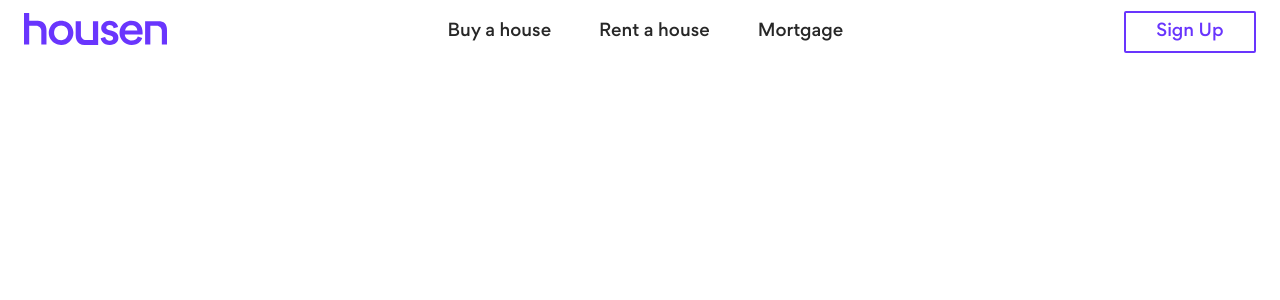
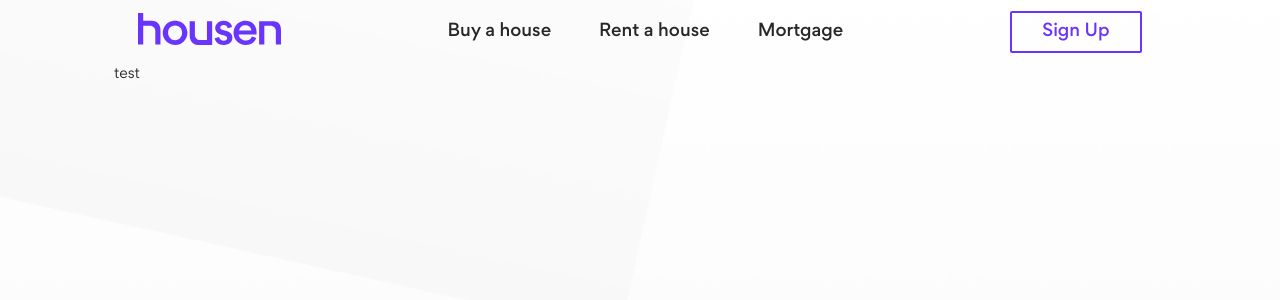
Before and after one commit to saimonazad/Real-Estate-Landing-Page-Demo, a Next.js app: page / in a window 1280 px wide. Shown: the top 300 px of the page. Built offline with nearby package versions, Linux system fonts and the light colour scheme.

Commit message:
Layout added

```diff
--- a/src/components/Home/index.js
+++ b/src/components/Home/index.js
@@ -1,11 +1,7 @@
 import React from "react";
-import Navbar from "../Navbar";
+
 const HomePage = () => {
-  return (
-    <>
-      <Navbar />
-    </>
-  );
+  return <>test</>;
 };
 
 export default HomePage;
--- /dev/null
+++ b/src/layout/app-layout.js
@@ -0,0 +1,29 @@
+import React from "react";
+import Navbar from "../components/Navbar";
+import { Container, makeStyles } from "@material-ui/core";
+const useStyles = makeStyles((theme) => ({
+  container__width: {
+    maxWidth: 1100,
+  },
+  root: {
+    backgroundImage: `url(${"/assets/home-bg.png"})`,
+    backgroundSize: "cover",
+    backgroundPosition: "center",
+    height: "100vh",
+    width: "100%",
+  },
+}));
+
+const Layout = ({ children }) => {
+  const classes = useStyles();
+  return (
+    <div className={classes.root}>
+      <Container className={classes.container__width}>
+        <Navbar />
+        <div>{children}</div>
+      </Container>
+    </div>
+  );
+};
+
+export default Layout;
--- a/src/pages/_app.js
+++ b/src/pages/_app.js
@@ -1,16 +1,18 @@
-import React from 'react';
-import PropTypes from 'prop-types';
-import Head from 'next/head';
-import { ThemeProvider } from '@material-ui/core/styles';
-import CssBaseline from '@material-ui/core/CssBaseline';
-import theme from '../utils/theme';
-
+import React from "react";
+import PropTypes from "prop-types";
+import Head from "next/head";
+import { ThemeProvider } from "@material-ui/core/styles";
+import CssBaseline from "@material-ui/core/CssBaseline";
+//theme file
+import theme from "../utils/theme";
+//layout file
+import Layout from "../layout/app-layout";
 export default function MyApp(props) {
   const { Component, pageProps } = props;
 
   React.useEffect(() => {
     // Remove the server-side injected CSS.
-    const jssStyles = document.querySelector('#jss-server-side');
+    const jssStyles = document.querySelector("#jss-server-side");
     if (jssStyles) {
       jssStyles.parentElement.removeChild(jssStyles);
     }
@@ -20,12 +22,17 @@ export default function MyApp(props) {
     <React.Fragment>
       <Head>
         <title>My page</title>
-        <meta name="viewport" content="minimum-scale=1, initial-scale=1, width=device-width" />
+        <meta
+          name="viewport"
+          content="minimum-scale=1, initial-scale=1, width=device-width"
+        />
       </Head>
       <ThemeProvider theme={theme}>
         {/* CssBaseline kickstart an elegant, consistent, and simple baseline to build upon. */}
         <CssBaseline />
-        <Component {...pageProps} />
+        <Layout>
+          <Component {...pageProps} />
+        </Layout>
       </ThemeProvider>
     </React.Fragment>
   );
```
